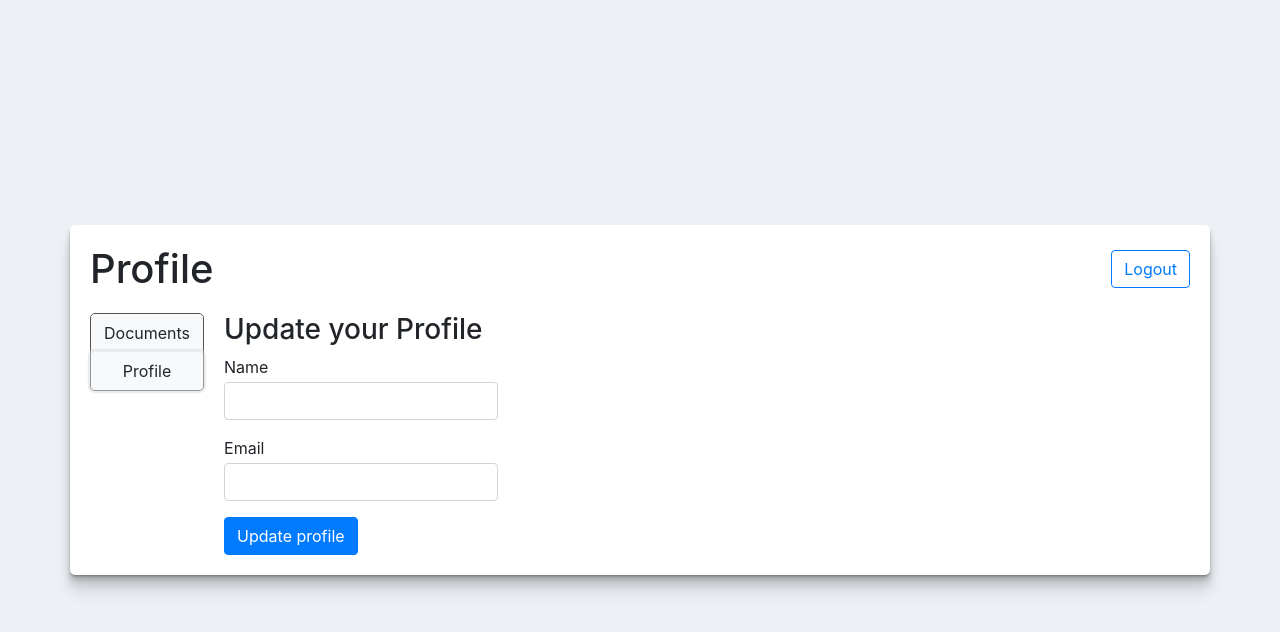
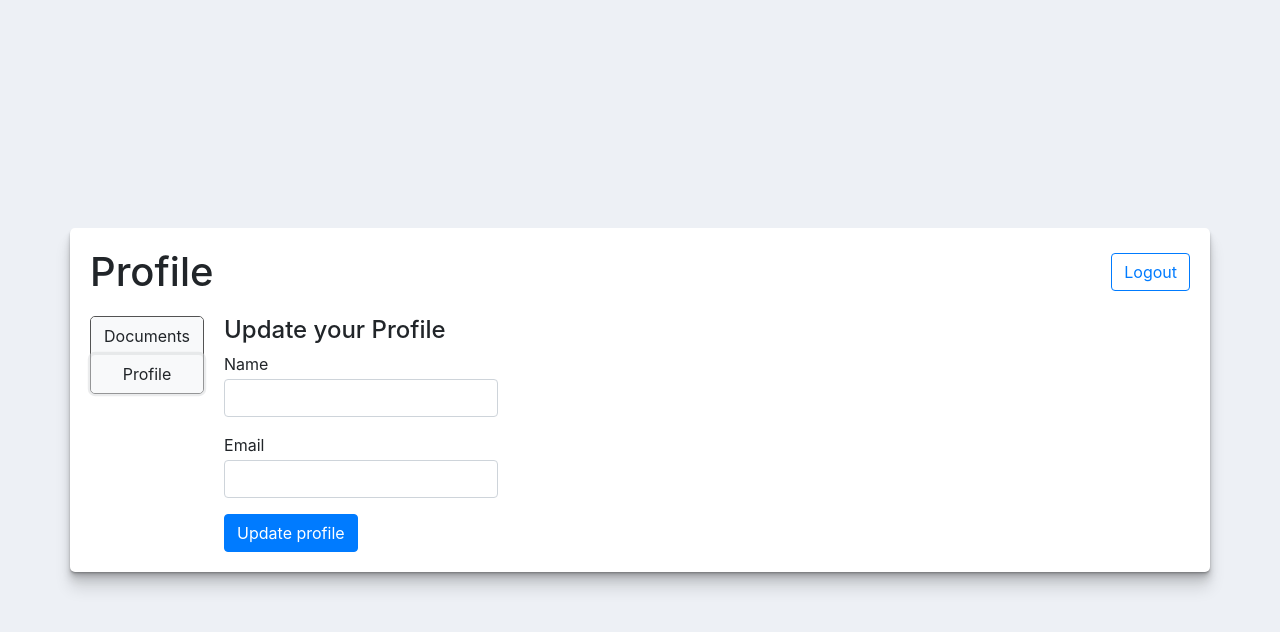
Before and after one commit to CEN-Group-3D/CEN-Project, a React (Create React App) app in the folder client/: page /dashboard in a window 1280 px wide. Both pictures are taken after a click on the button "Profile". Shown: the top 632 px of the page. Built offline with nearby package versions, Linux system fonts and the light colour scheme.

Commit message:
swapped h3 for an h4

```diff
--- a/client/src/views/UserDashboardView/UpdateUser/UpdateUser.js
+++ b/client/src/views/UserDashboardView/UpdateUser/UpdateUser.js
@@ -18,7 +18,7 @@ class UpdateUser extends React.Component {
         return (
             <React.Fragment>
                 <form method="PUT" onSubmit={this.handleUpdate} id="update-profile-form">
-                    <h3>Update your Profile</h3>
+                    <h4>Update your Profile</h4>
                     <div className="form-group login-field">
                         <label htmlFor="username">Name</label>
                         <input className="form-control" type="text" id="name" name="name"></input>
```
